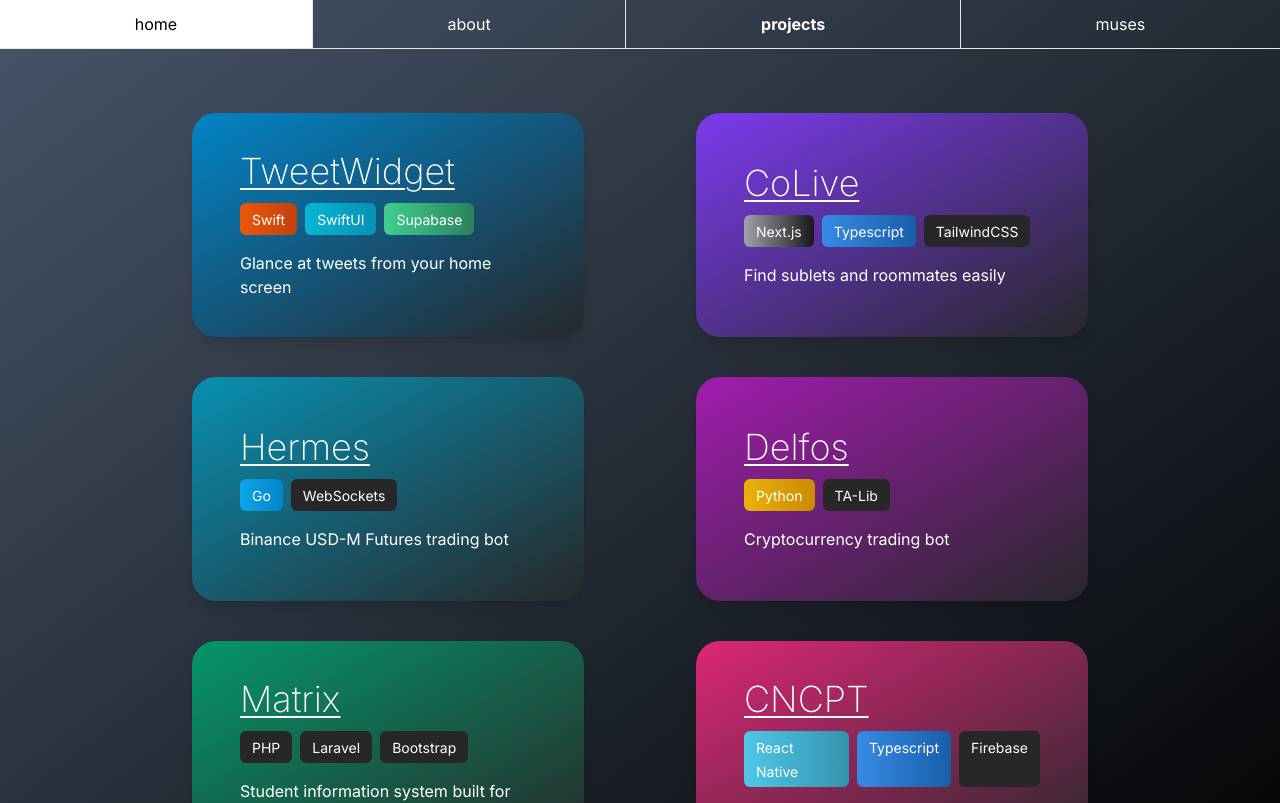
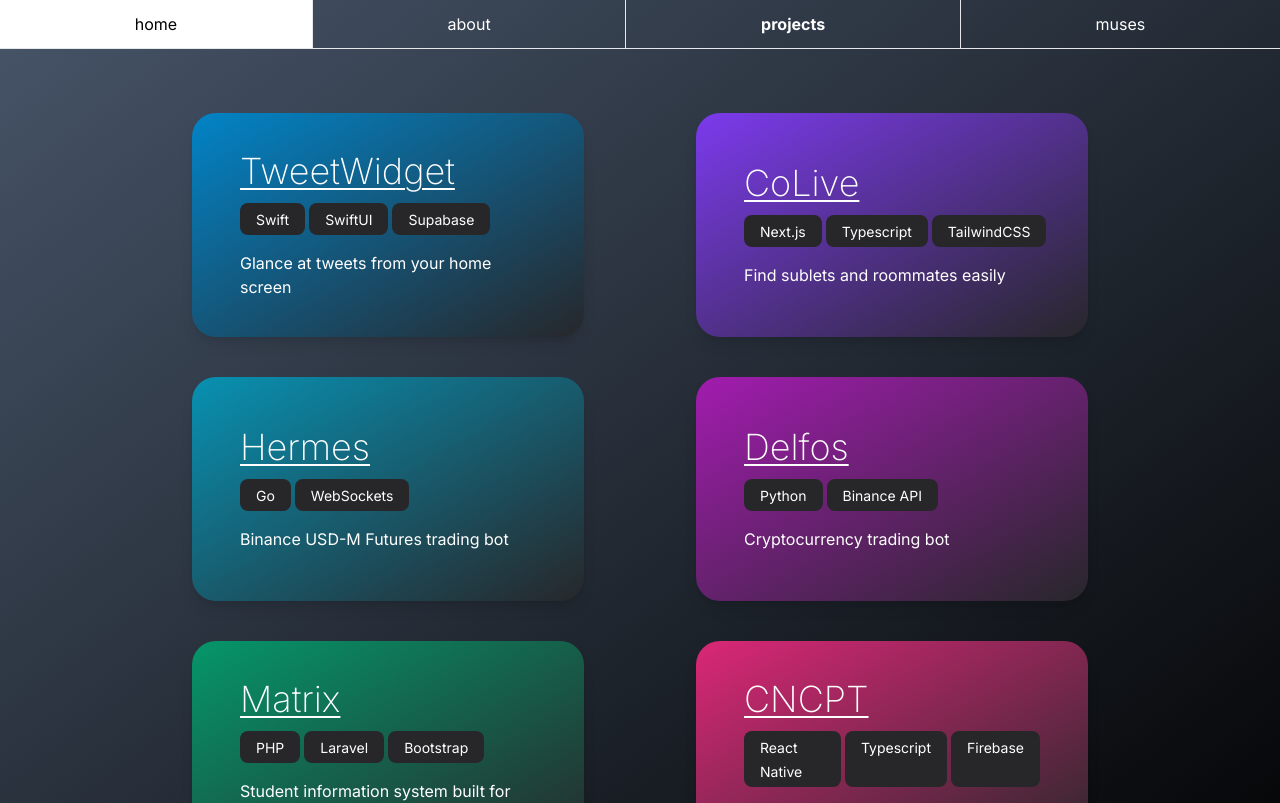
Before and after one commit to carlos-garciamoran/cgmor.com, a Next.js app: page /projects in a window 1280 px wide. Shown: the top 803 px of the page. Built offline with nearby package versions, Linux system fonts and the light colour scheme.

Commit message:
💅 make it nicer

```diff
--- a/app/about/page.tsx
+++ b/app/about/page.tsx
@@ -31,7 +31,7 @@
 
 export const metadata = {
   title: 'About',
-  description: 'About me',
+  description: 'Software | Design',
 };
 
 // TODO: set up markdown/MDX
--- a/app/page.tsx
+++ b/app/page.tsx
@@ -5,14 +5,12 @@
   description: 'Software | Design',
 };
 
-// NOTE: make this interactive (e.g., rotate/animate image on hover)
 export default function Home() {
-  // className={`transition-colors duration-500 bg-gradient-to-b from-[${hexCodes[currentColorIndex]}] to-black flex flex-col min-h-screen text-white`}
   return (
-    <div className="flex flex-col flex-grow mt-3 sm:mt-0 mx-2 sm:mx-0 sm:justify-center">
+    <div className="flex flex-col flex-grow mt-3 sm:mt-0 mx-2 sm:mx-0 sm:justify-center select-none">
       <div className="flex items-center justify-center flex-col sm:flex-row">
         <img
-          className="border-4 border-black rounded-full shadow-2xl h-auto w-40 sm:w-56 md:w-72 lg:w-80"
+          className="border-4 border-black rounded-full shadow-2xl h-auto w-40 sm:w-56 md:w-64 lg:w-80 hover:scale-110 hover:rotate-3 transition-all duration-500 ease-in"
           src="/img/me.webp"
           alt="Just a pic of me"
           width={300}
--- a/app/projects/page.tsx
+++ b/app/projects/page.tsx
@@ -19,7 +19,7 @@
     name: 'TweetWidget',
     bg: 'sky-600',
     description: 'Glance at tweets from your home screen',
-    url: 'https://apps.apple.com/us/app/tweetwidget/id1671704240',
+    url: 'https://github.com/carlos-garciamoran/tweetwidget',
     tech: ['Swift', 'SwiftUI', 'Supabase'],
   },
   {
@@ -41,7 +41,7 @@
     bg: 'fuchsia-700',
     description: 'Cryptocurrency trading bot',
     url: 'https://github.com/carlos-garciamoran/delfos',
-    tech: ['Python', 'TA-Lib'],
+    tech: ['Python', 'Binance API'],
   },
   {
     name: 'Matrix',
@@ -59,9 +59,11 @@
   },
 ];
 
+// TODO: swap colors on hover smoothly > https://stackoverflow.com/a/67853821
+// TODO: add KLOC
+// TODO: on xl, animate floating (scale-95 - scale-105, maybe translate-y-1)
 // TODO: add dates to projects
-// TODO: on page load, display projects with fade in
-// TODO: swap colors on hover smoothly > https://stackoverflow.com/a/67853821
+// TODO: on page load, display projects with fade in (Framer Motion?)
 // NOTE: it'd be cool if the cards `were draggable and could be rearranged` (thx Copilot)
 export default function Page() {
   return (
@@ -79,7 +81,7 @@
         >
           <div
             className={clsx({
-              'flex flex-grow flex-col justify-center transition ease-in-out delay-50 bg-gradient-to-tl from-zinc-800 sm:hover:to-zinc-900 hover:-translate-y-1 hover:scale-105 duration-300 lg:h-56 rounded-3xl px-6 sm:px-8 lg:px-12 py-7 sm:py-8 lg:py-10 shadow-sm sm:shadow-lg':
+              'bg-gradient-to-tl from-zinc-800 flex flex-col flex-grow group justify-center rounded-3xl px-6 sm:px-8 lg:px-12 py-7 sm:py-8 lg:py-10 shadow-sm sm:shadow-lg transition ease-in-out delay-50 sm:hover:to-zinc-900 hover:-translate-y-1 hover:scale-110 duration-500 lg:h-56':
                 true,
               'to-emerald-600 sm:hover:from-emerald-600':
                 project.bg === 'emerald-700',
@@ -95,30 +97,28 @@
             <h2 className="font-extralight text-4xl underline underline-offset-4 decoration-2">
               {project.name}
             </h2>
-            <div className="flex flex-row mt-2 lg:mt-3 space-x-1 lg:space-x-2">
+            <div className="flex mt-2 lg:mt-3 space-x-1">
               {project.tech.map(language => (
                 <div
                   key={language}
                   className={clsx({
-                    'bg-gradient-to-r from-sky-500 to-sky-600':
-                      language === 'Go',
-                    'bg-gradient-to-r from-zinc-400 to-zinc-900':
-                      language === 'Next.js',
-                    'bg-gradient-to-r from-purple-600 to-purple-800':
-                      language === 'Php',
-                    'bg-gradient-to-r from-yellow-500 to-yellow-600':
-                      language === 'Python',
-                    'bg-gradient-to-r from-[#4fc7e8] to-[#3493ae]':
-                      language === 'React Native',
-                    'bg-gradient-to-r from-orange-600 to-orange-700':
-                      language === 'Swift',
-                    'bg-gradient-to-r from-cyan-500 to-cyan-600':
-                      language === 'SwiftUI',
-                    'bg-gradient-to-r from-[#3fcf8e] to-[#2b825b]':
-                      language === 'Supabase',
-                    'bg-gradient-to-r from-[#378be5] to-[#195ea9]':
-                      language === 'Typescript',
-                    'bg-zinc-800 rounded-md px-3 py-1': true,
+                    'bg-zinc-800 rounded-lg px-3 md:px-4 py-1 group-hover:bg-gradient-to-r':
+                      true,
+                    'from-amber-400 to-amber-600': language === 'Binance API',
+                    'from-purple-600 to-purple-800': language === 'Bootstrap',
+                    'from-amber-500 to-amber-600': language === 'Firebase',
+                    'from-sky-400 to-sky-500': language === 'Go',
+                    'from-zinc-300 to-zinc-900': language === 'Next.js',
+                    'from-red-400 to-red-500': language === 'Laravel',
+                    'from-violet-600 to-violet-800': language === 'PHP',
+                    'from-yellow-500 to-yellow-600': language === 'Python',
+                    'from-[#4fc7e8] to-[#3493ae]': language === 'React Native',
+                    'from-orange-600 to-orange-700': language === 'Swift',
+                    'from-cyan-500 to-cyan-600': language === 'SwiftUI',
+                    'from-[#3fcf8e] to-[#2b825b]': language === 'Supabase',
+                    'from-sky-500 to-cyan-600': language === 'TailwindCSS',
+                    'from-[#378be5] to-[#195ea9]': language === 'Typescript',
+                    'from-zinc-900 to-zinc-300': language === 'WebSockets',
                   })}
                 >
                   <span className="text-sm">{language}</span>
```
